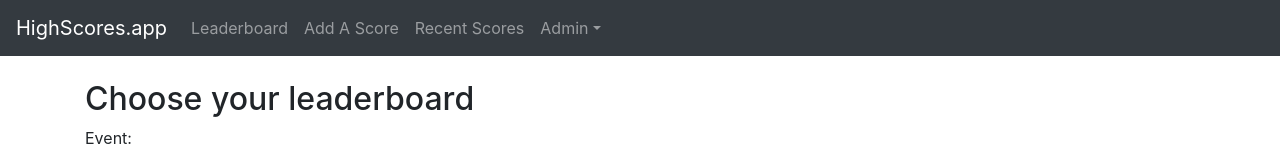
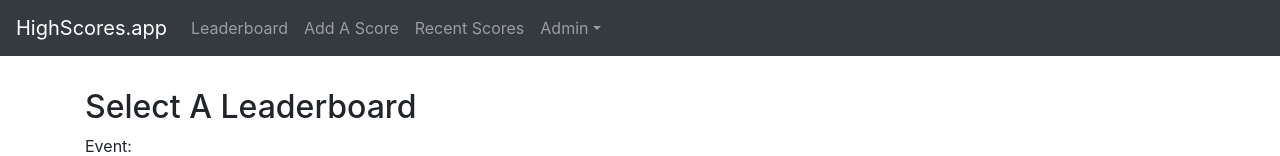
Before and after one commit to KingLeigh/highscores, a React (Create React App) app: page /events in a window 1280 px wide. Shown: the top 156 px of the page. Built offline with nearby package versions, Linux system fonts and the light colour scheme; no server answers.

Commit message:
Adding Competition name to top of the Leaderboard pages

```diff
--- a/src/components/competition-picker.component.js
+++ b/src/components/competition-picker.component.js
@@ -48,6 +48,7 @@ export default class CompetitionPicker extends Component {
   handleLookupResponse(data) {
     if (data !== "") {
       window.sessionStorage.setItem("compId", data._id);
+      window.sessionStorage.setItem("compName", data.name);
       window.location = '/events';
     }
   }
--- a/src/components/event-picker.component.js
+++ b/src/components/event-picker.component.js
@@ -12,11 +12,15 @@ export default class EventPicker extends Component {
     this.state = {
       eventId: '',
       eventObj: [],
+      compName: '',
     }
   }
 
   componentDidMount() {
     const compId = window.sessionStorage.getItem("compId");
+    this.setState({
+      compName: window.sessionStorage.getItem("compName")
+    });
 
     // Populate the event states
     axios.get('/api/events/' + compId)
@@ -48,7 +52,8 @@ export default class EventPicker extends Component {
   render() {
     return (
     <Container>
-      <h2>Choose your leaderboard</h2>
+      <h1>{this.state.compName}</h1>
+      <h2>Select A Leaderboard</h2>
       <form onSubmit={this.onSubmit}>
       <div className="form-group">
           <label>Event: </label>
--- a/src/components/score-list.component.js
+++ b/src/components/score-list.component.js
@@ -49,6 +49,7 @@ export default class ScoreList extends Component {
       scores: [],
       usermap: {},
       eventmap: {},
+      compName: '',
       lastUpdated: new Date(),
     };
   }
@@ -63,6 +64,9 @@ export default class ScoreList extends Component {
 
   componentDidMount() {
     const compId = window.sessionStorage.getItem("compId");
+    this.setState({
+      compName: window.sessionStorage.getItem("compName")
+    });
     // TODO: Consider a slower update rate for new Users/Events?
     // Populate the user map
     axios.get('/api/users/' + compId)
@@ -183,6 +187,7 @@ export default class ScoreList extends Component {
   renderLeaderboard() {
     return (
       <Container className="text-center">
+        <h1>{this.state.compName}</h1>
         <h2>High Scores</h2>
         <h3>{this.getEventNameFromId(this.eventToShow)}</h3>
         <Row>
```
